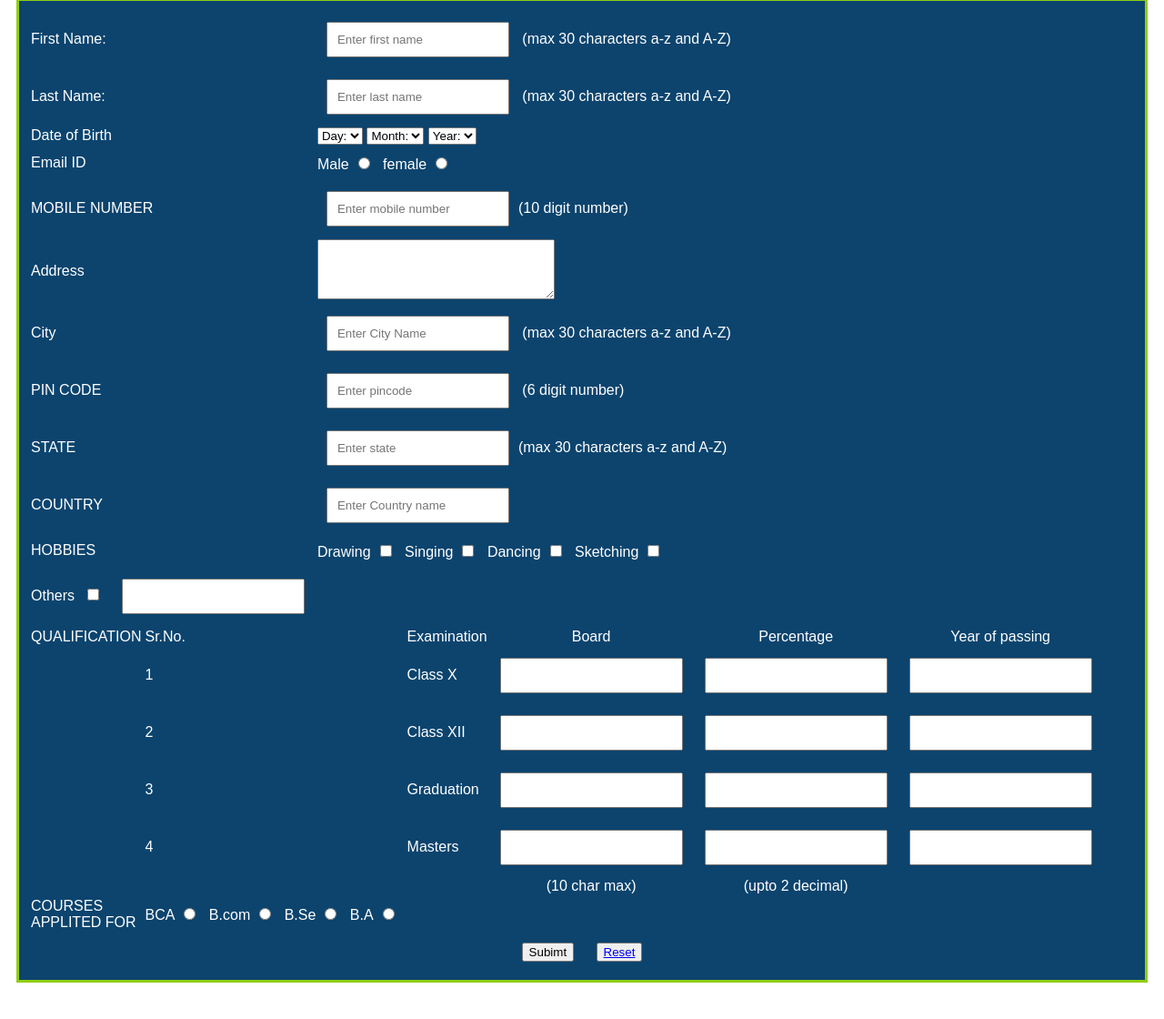
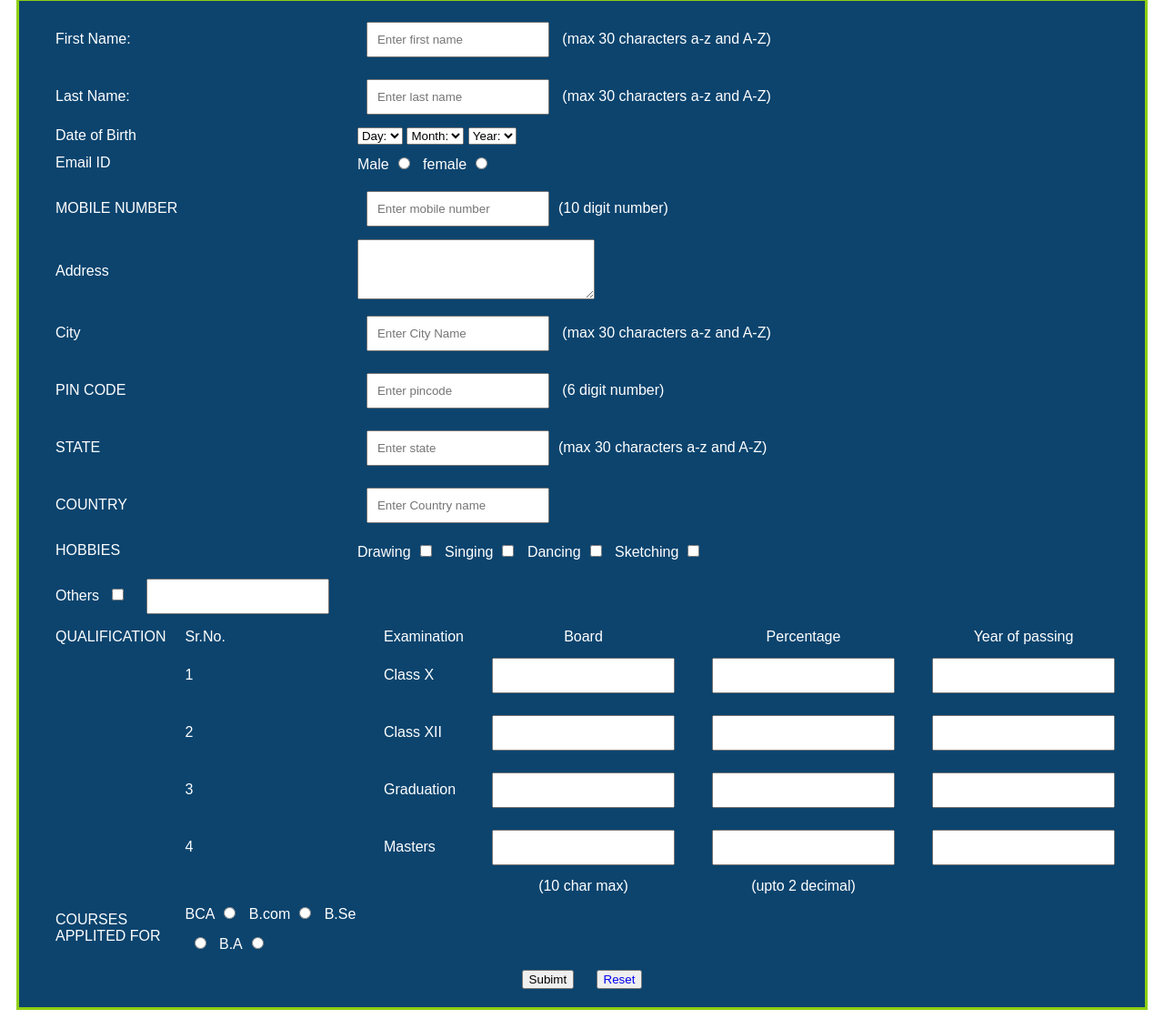
Before and after one commit to Talathussain12345/Sylani-Registraction-Form, a plain HTML site: page index.html in a window 1280 px wide. Shown: the part 208-1328 px from the top of the page at 91% size. Before the commit the page ends 1298 px from the top, so only its background shows below. Drawn offline with Linux system fonts and the light colour scheme; files whose address does not match are found by name.

Commit message:
Add files via upload

```diff
--- a/style.css
+++ b/style.css
@@ -17,7 +17,7 @@ button{
 form{
 
     margin: 10px;
-    padding: 10px 10px;
+    padding: 10px 20px;
     border: #8fce12 solid 3px;
     background-color:#0c446e;
     color: white;
@@ -28,3 +28,12 @@ h1{
     text-decoration: underline #0c446e;
     color: #8fce12;
 }
+
+a{
+    text-decoration: none;
+}
+
+td{
+    padding-left: 18px;
+    margin-left: 18px;
+}
```
